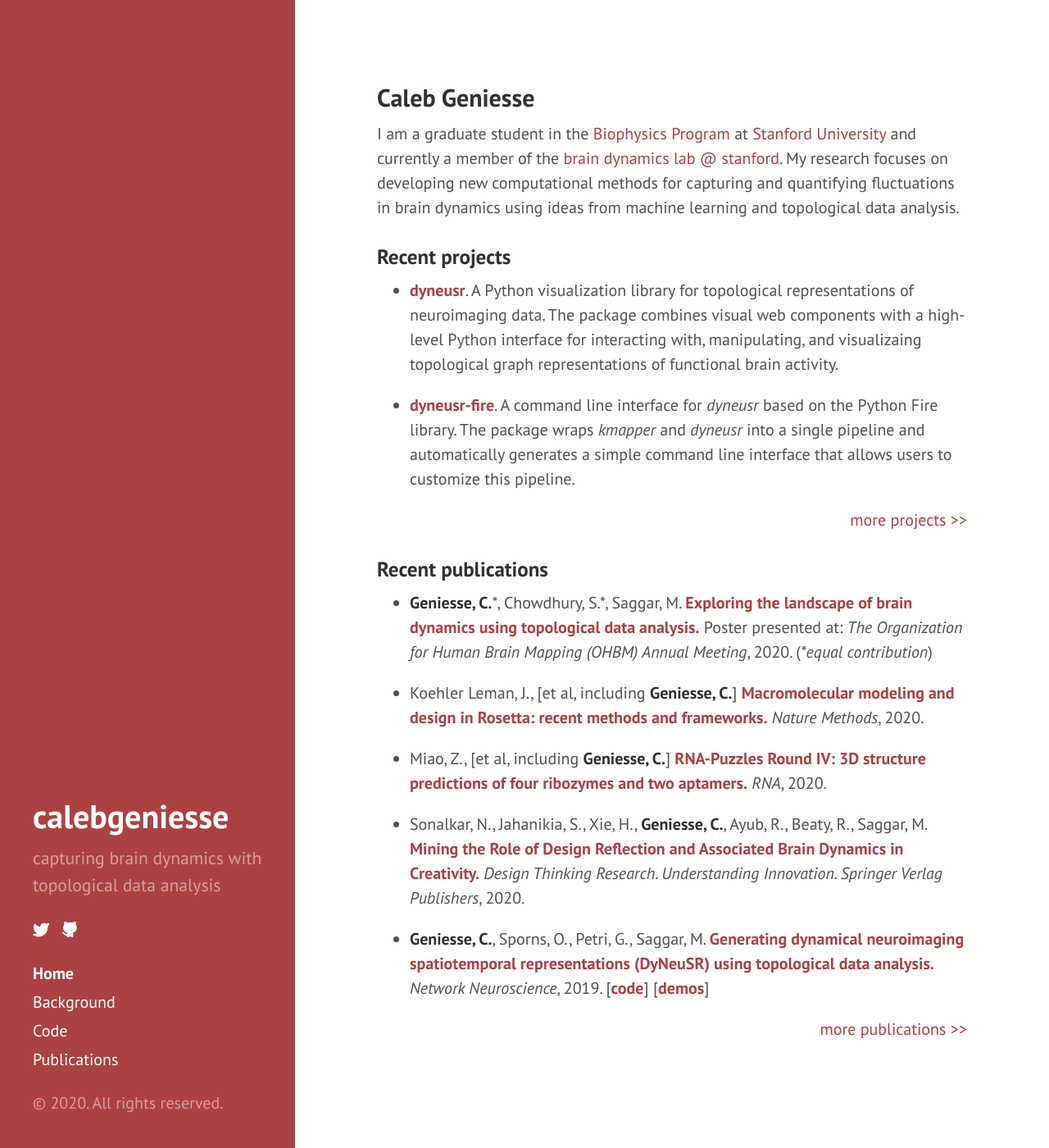
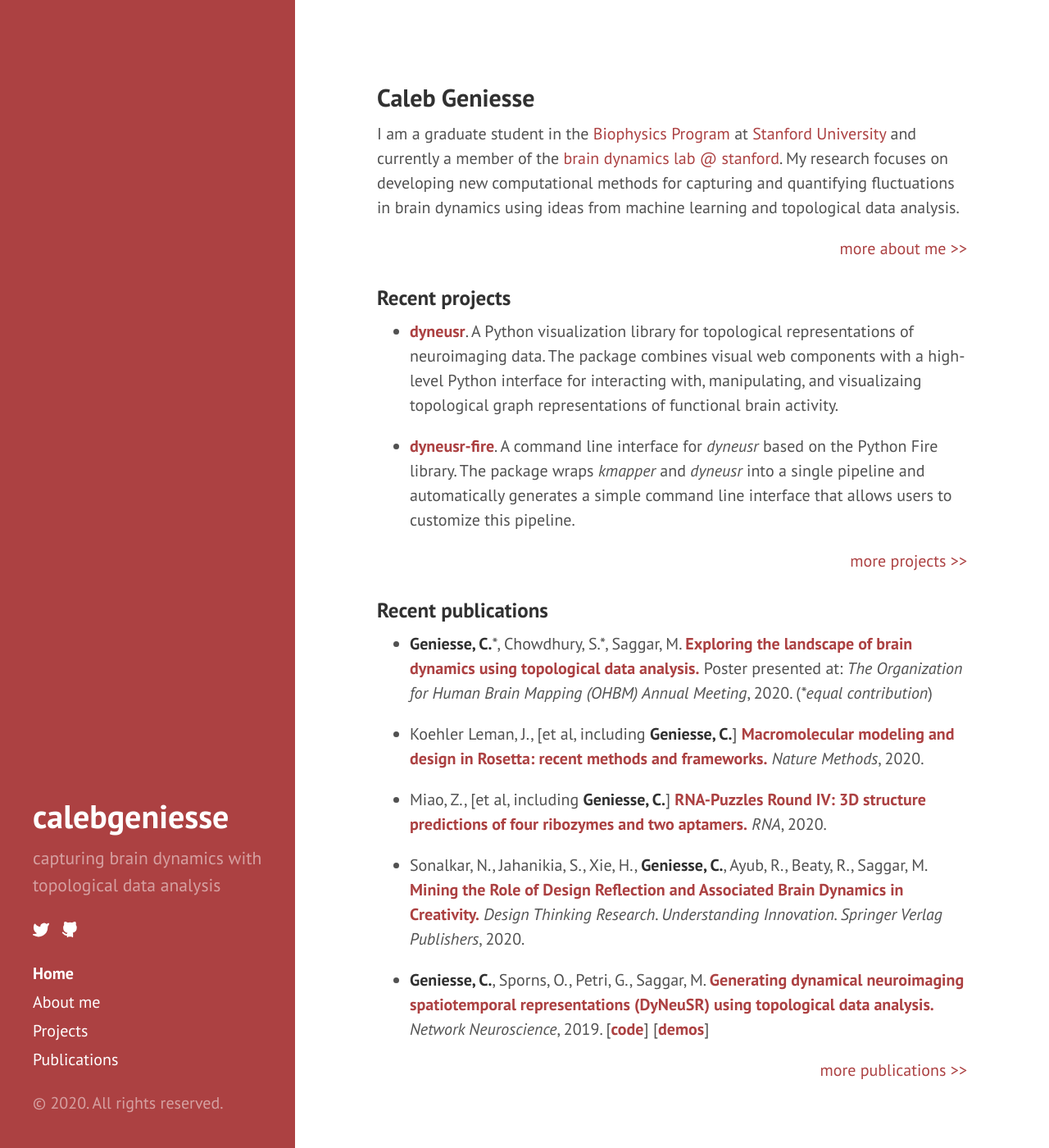
Before and after one commit to calebgeniesse/calebgeniesse.github.io, a Jekyll site: the page built from index.md, in a window 1280 px wide and 1400 px high. Shown: the whole window at 82% size. Built offline with Jekyll 4.4.1, drawn with Linux system fonts in a browser that asks for light colours; our own code applies the rules of GitHub Pages for plain Markdown files.

Commit message:
fix handles

```diff
--- a/background.md
+++ b/background.md
@@ -1,6 +1,6 @@
 ---
 layout: page
-title: Background
+title: About me
 ---
 
 <p>
--- a/code.md
+++ b/code.md
@@ -1,6 +1,6 @@
 ---
 layout: page
-title: Code
+title: Projects
 ---
 
 Below are some of the projects I have developed throughout my research. Most of these (and more) can also be found on my [GitHub](https://github.com/calebgeniesse).
--- a/index.md
+++ b/index.md
@@ -9,7 +9,9 @@
 I am a graduate student in the [Biophysics Program](http://med.stanford.edu/biophysics.html) at [Stanford University](https://www.stanford.edu/) and currently a member of the [brain dynamics lab @ stanford](http://web.stanford.edu/group/bdl/). My research focuses on developing new computational methods for capturing and quantifying fluctuations in brain dynamics using ideas from machine learning and topological data analysis.
 
 <div class="more">
+	<a href="code/">more about me</a>
 </div>
+
 
 
 ### Recent projects
```
